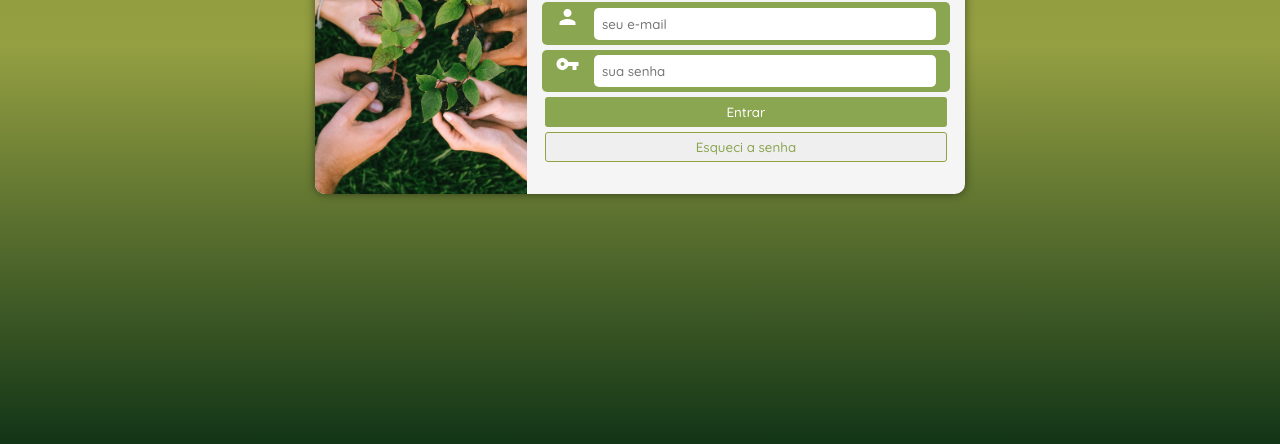
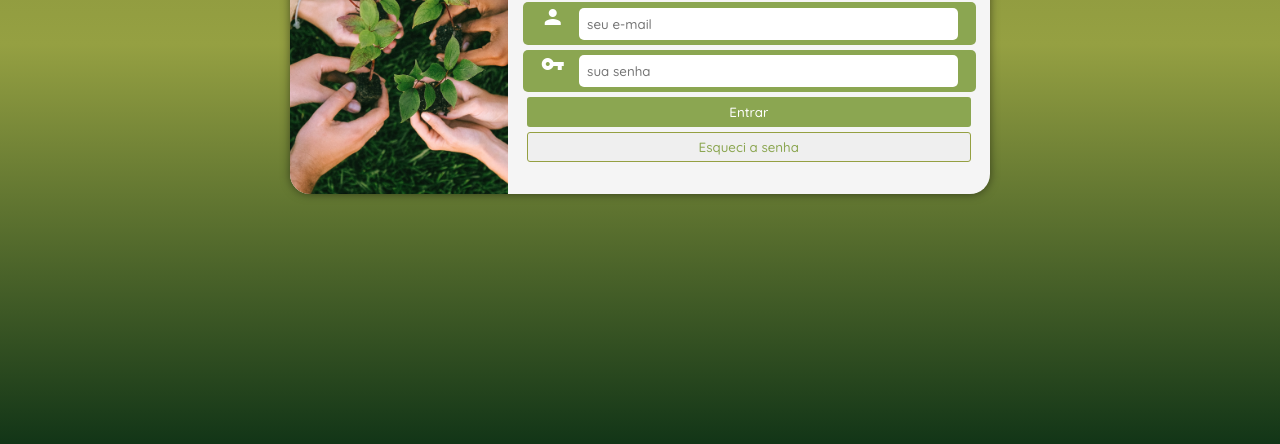
Before and after one commit to carlosbne/projeto-login, a plain HTML site: page index.html in a window 1280 px wide. Shown: the part 356-800 px from the top of the page. Drawn offline with Linux system fonts and the light colour scheme.

Commit message:
Atualização media-query

```diff
--- a/estilos/media-query.css
+++ b/estilos/media-query.css
@@ -18,15 +18,16 @@
         top: 50%;
         left: 50%;
         transform: translate(-50%, -50%);
-        width: 650px;
+        width: 700px;
         background-color: whitesmoke;
-        border-radius: 10px;
+        border-radius: 20px;
         box-shadow: 0px 0px 10px rgba(0, 0, 0, 0.505);
     }
 
     .image{
         border-top-right-radius: 0;
-        border-bottom-left-radius: 10px;
+        border-bottom-left-radius: 20px;
+        border-top-left-radius: 20px;
         display: inline-block;
         position: relative;
         margin: 0;
@@ -41,8 +42,15 @@
       height: 200px;
       height: fit-content;
     }
+    .login-dados{
+      width: 98%;
+    }
 
     .box-dados{
         width: 80%
     }
 }
+
+@media screen and (min-width: 992px) {
+
+}
```
